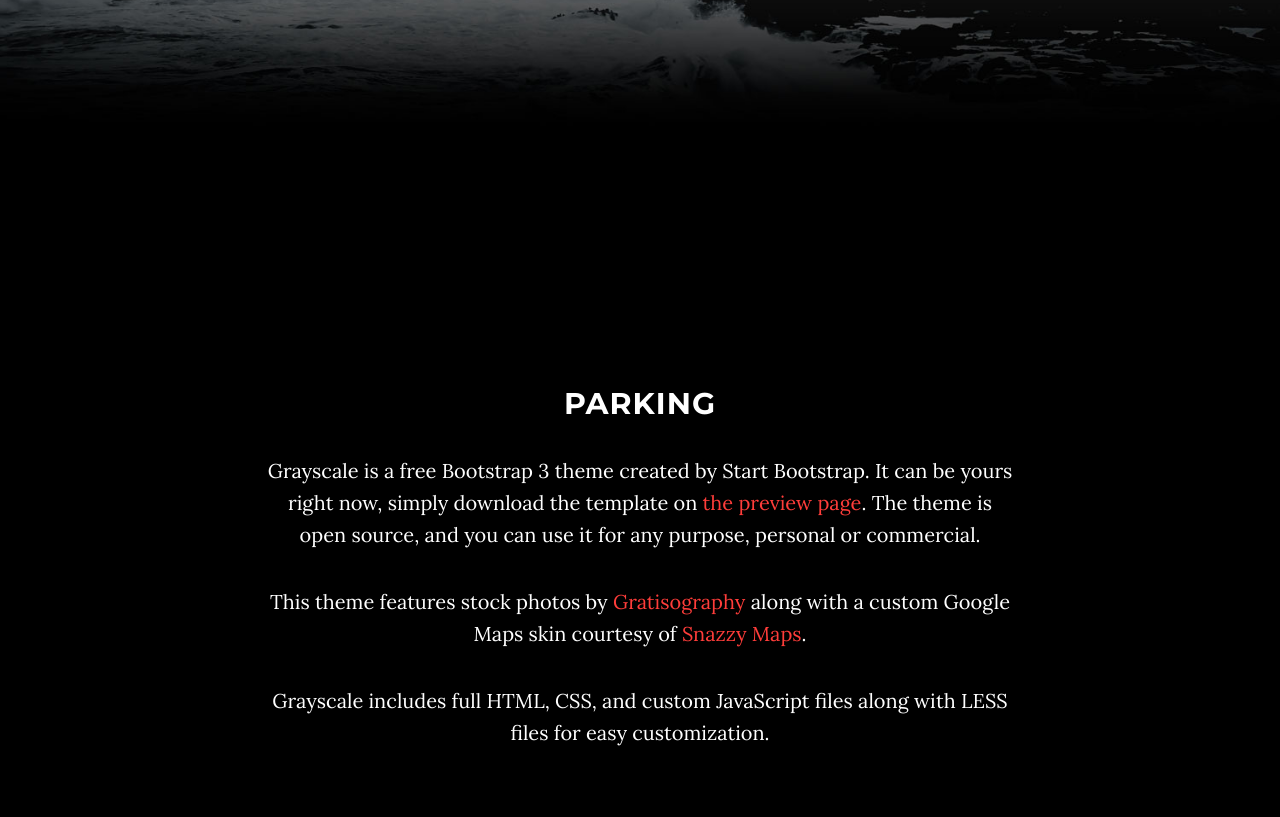
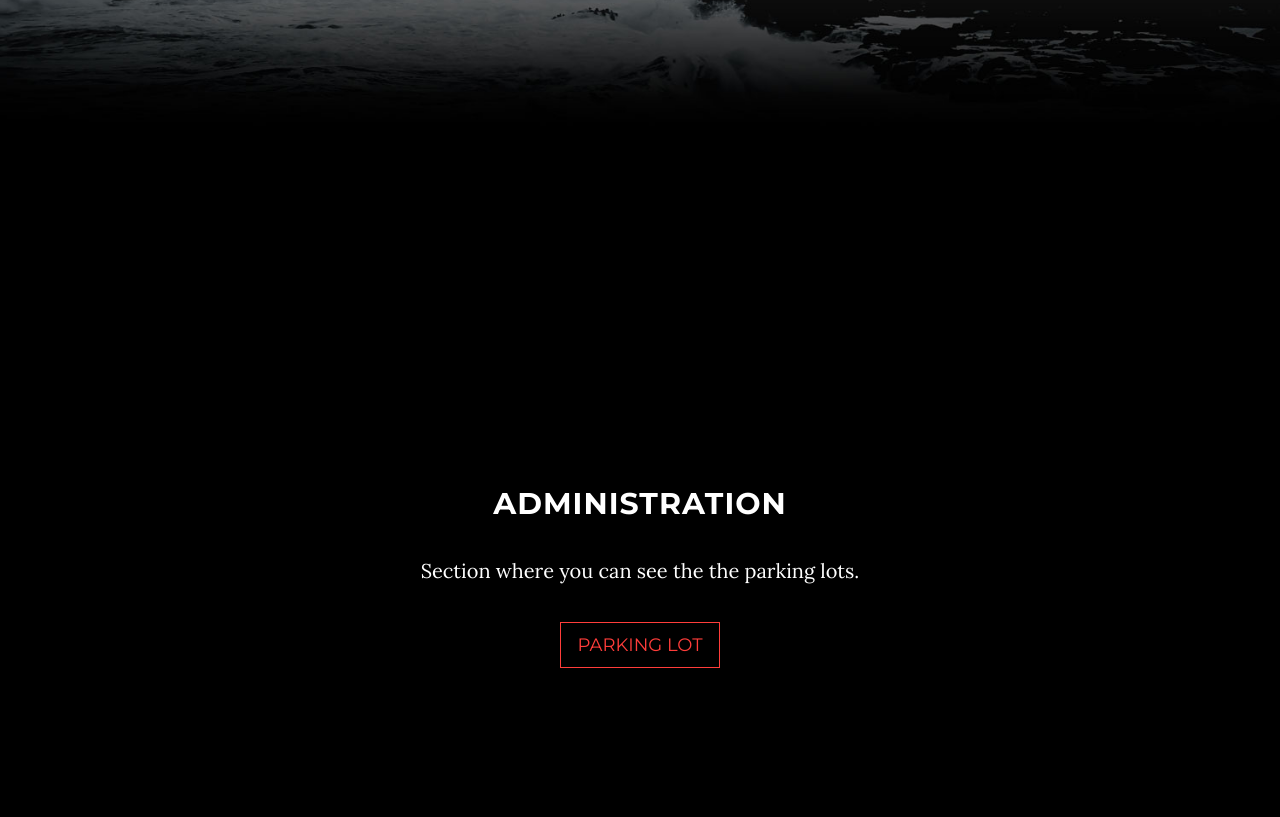
Before and after one commit to Robfz/TallerVertical-IoT-Web, a plain HTML site: page SpotPrinciple/index.html in a window 1280 px wide. Shown: the part 663-1480 px from the top of the page. Drawn offline with Linux system fonts and the light colour scheme; some packages are replaced by stand-ins of ours.

Commit message:
cambios hechos

```diff
--- a/SpotPrinciple/index.html
+++ b/SpotPrinciple/index.html
@@ -55,9 +55,7 @@
                     <li>
                       <a class=" page-scroll" href="#page-top">Home</a>
                     </li>
-                    <li>
-                        <a class="page-scroll" href="#about">Parking</a>
-                    </li>
+
                     <li>
                         <a class="page-scroll" href="#Administration">Administration</a>
                     </li>
@@ -93,16 +91,7 @@
     </header>
 
     <!-- About Section -->
-    <section id="about" class="container content-section text-center">
-        <div class="row">
-            <div class="col-lg-8 col-lg-offset-2 f">
-                <h2>Parking</h2>
-                <p>Grayscale is a free Bootstrap 3 theme created by Start Bootstrap. It can be yours right now, simply download the template on <a href="http://startbootstrap.com/template-overviews/grayscale/">the preview page</a>. The theme is open source, and you can use it for any purpose, personal or commercial.</p>
-                <p>This theme features stock photos by <a href="http://gratisography.com/">Gratisography</a> along with a custom Google Maps skin courtesy of <a href="http://snazzymaps.com/">Snazzy Maps</a>.</p>
-                <p>Grayscale includes full HTML, CSS, and custom JavaScript files along with LESS files for easy customization.</p>
-            </div>
-        </div>
-    </section>
+
 
     <!-- Administration Section -->
       <section id="Administration" class="content-section text-center">
@@ -129,7 +118,7 @@
                     <p>We are developing a solution for parking problems, because it's a waste of time to find a spot for your car.
                    To resolve this problem we are going to modelate in a scale of two zones in which each one will have 20 spots.
                    We are going to use sensors to detect the toy cars.</p>
-                    <a href="http://startbootstrap.com/template-overviews/grayscale/" class="btn btn-default btn-lg">Visit Presentation Page</a>
+
                 </div>
             </div>
         </div>
```
